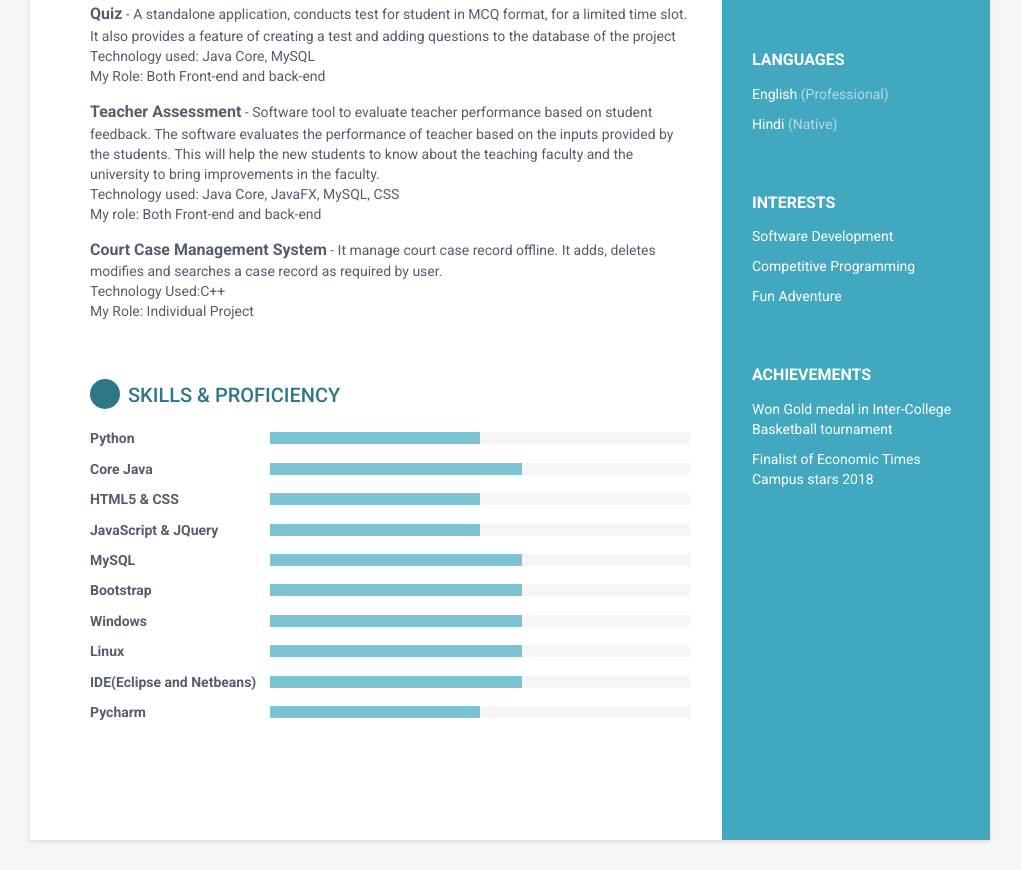
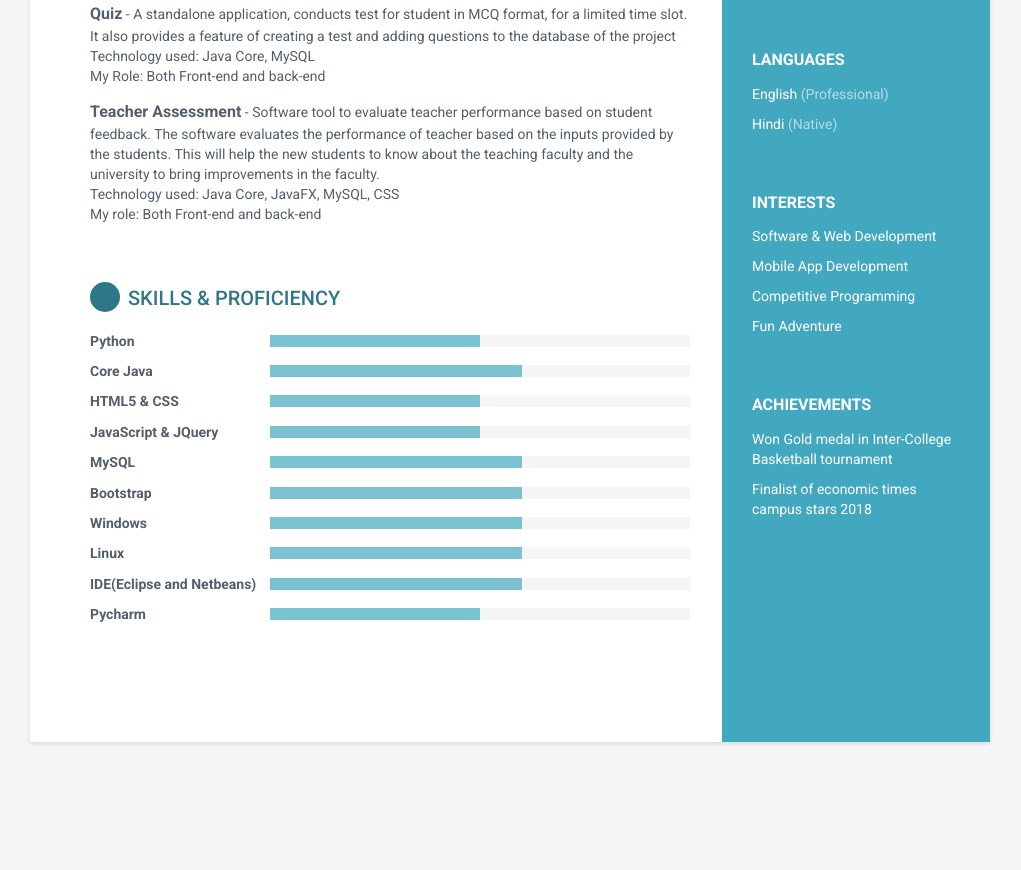
Before and after one commit to annupradhan26/annupradhan.github.io, a plain HTML site: page index.html in a window 1280 px wide. Shown: the part 1116-1986 px from the top of the page, without its empty margins (130-1151 px from the left). After the commit the page ends 1888 px from the top, so only its background shows below. Drawn offline with Linux system fonts and the light colour scheme.

Commit message:
Update index.html

```diff
--- a/index.html
+++ b/index.html
@@ -96,8 +96,8 @@
             <div class="interests-container container-block">
                 <h2 class="container-block-title">Interests</h2>
                 <ul class="list-unstyled interests-list">
-                    <li>Software Development</li>
-
+                    <li>Software & Web Development</li>
+                    <li>Mobile App Development</li>
                     <li>Competitive Programming</li>
                     <li>Fun Adventure</li>
                 </ul>
@@ -107,7 +107,7 @@
                 <h2 class="container-block-title">Achievements</h2>
                 <ul class="list-unstyled interests-list">
                     <li>Won Gold medal in Inter-College Basketball tournament</li>
-                    <li>Finalist of Economic Times Campus stars 2018</li>
+                    <li>Finalist of economic times campus stars 2018</li>
 
                 </ul>
             </div><!--//interests-->
@@ -208,13 +208,7 @@
 
                 </div><!--//item-->
 
-                <div class="item">
-                    <span class="project-title"><b>Court Case Management System</b></span> -
-                    <span class="project-tagline">It manage court case record offline. It adds, deletes modifies and searches a case record as required by user.<br>
-                    Technology Used:C++<br>
-                    My Role: Individual Project</span>
 
-                </div><!--//item-->
 
 
             </section><!--//section-->
```
